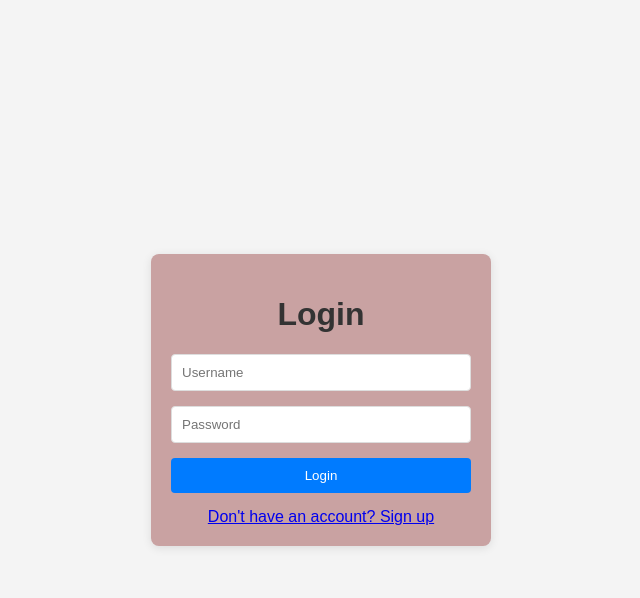
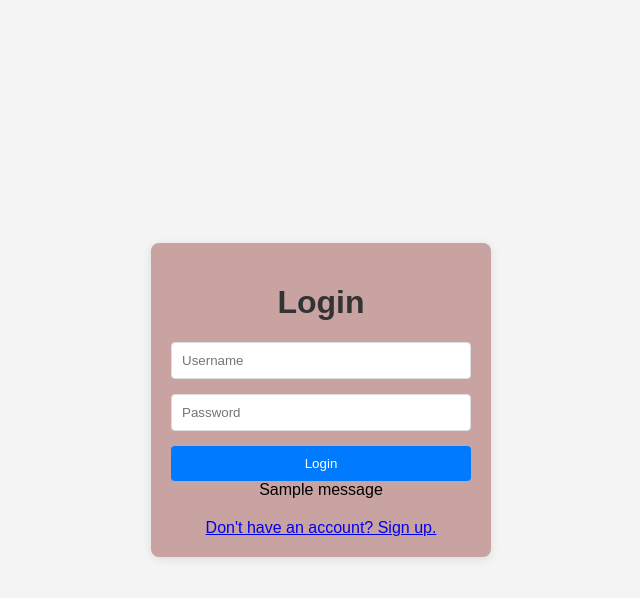
Before and after one commit to GeorgeMargineanu/alstom, a Flask app: page /login in a window 1280 px wide. Shown: the top 598 px of the page, without its empty margins (319-959 px from the left). Run offline with Flask 3, Linux system fonts and the light colour scheme; one stand-in notice (Sample message) is shown.

Commit message:
Added error message if login and centered 'Don't have an account? Sign up.' message

```diff
--- a/app.py
+++ b/app.py
@@ -1,4 +1,4 @@
-from flask import Flask, render_template, redirect, url_for
+from flask import Flask, render_template, redirect, url_for, session, flash
 from flask_sqlalchemy import SQLAlchemy
 from flask_wtf import FlaskForm
 from wtforms import StringField, PasswordField, SubmitField, EmailField
@@ -71,8 +71,9 @@ def login():
         if user and bcrypt.check_password_hash(user.password, form.password.data):
             login_user(user, remember=True)
             return redirect(url_for('dashboard'))
+        else:
+            flash('Invalid username or password', 'danger')
     return render_template('login.html', form=form)
-
 
 @app.route('/register', methods=['GET', 'POST'])
 def register():
--- a/static/styles.css
+++ b/static/styles.css
@@ -48,14 +48,13 @@ input[type="submit"]:hover {
 
 .register-link {
     text-align: center;
-    margin-top: 15px;
+    margin-top: 20px;
+    width: 100%; /* Ensures it spans the full width of the login container */
 }
 
-.reister-container
-{
-    background: rgb(201, 162, 162);
-    padding: 20px;
-    border-radius: 8px;
-    box-shadow: 0 2px 10px rgba(0, 0, 0, 0.1);
-    width: 300px;
+.flashes {
+    margin: 0;            /* Remove any default margins */
+    padding: 0;           /* Remove any default padding */
+    list-style: none;     /* Remove bullet points */
+    text-align: center;   /* Center text within the flashes container */
 }
--- a/templates/login.html
+++ b/templates/login.html
@@ -8,17 +8,19 @@
             <link rel="stylesheet" href="static/styles.css"> <!-- Link to the CSS file -->
         </head>
         <body>
-            <div class="login-container">
-                <h1>Login</h1>
-        <form method="POST" action="">
-            {{ form.hidden_tag() }}
-            <input type="text" name="username" placeholder="Username" required>
-            <input type="password" name="password" placeholder="Password" required>
-            <input type="submit" value="Login">
-        </form>
-            <div class="register-link">
-                <a href="{{ url_for('register') }}">Don't have an account? Sign up</a>
-            </div>
-        </div>
+            <div class="login-container"><h1>Login</h1><form method="POST" action="">
+                {{ form.hidden_tag() }}
+                <input type="text" name="username" placeholder="Username" required><input type="password" name="password" placeholder="Password" required><input type="submit" value="Login">
+
+                {% with messages = get_flashed_messages() %}
+                    {% if messages %}
+                        <ul class="flashes">
+                            {% for message in messages %}
+                                <li>{{ message }}</li>
+                            {% endfor %}
+                        </ul>
+                    {% endif %}
+                {% endwith %}
+            </form><div class="register-link"><a href="{{ url_for('register') }}">Don't have an account? Sign up.</a></div></div>
     </body>
 </html>
```
